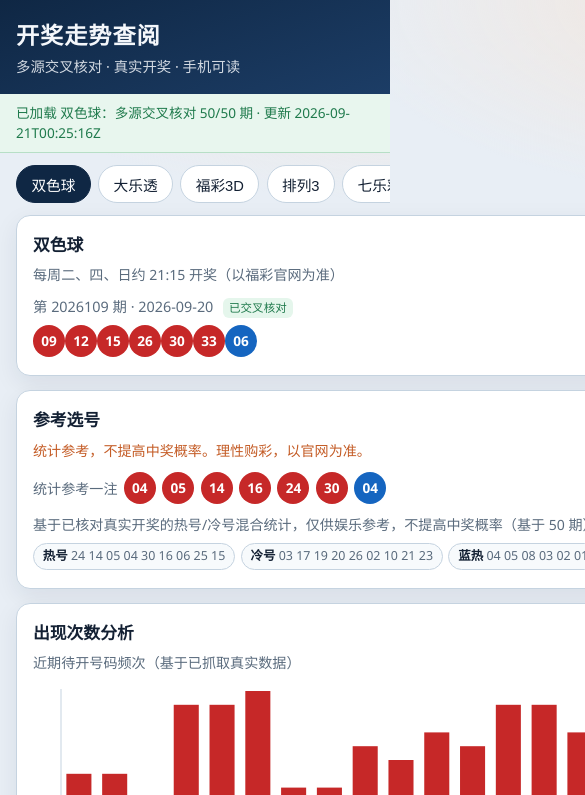
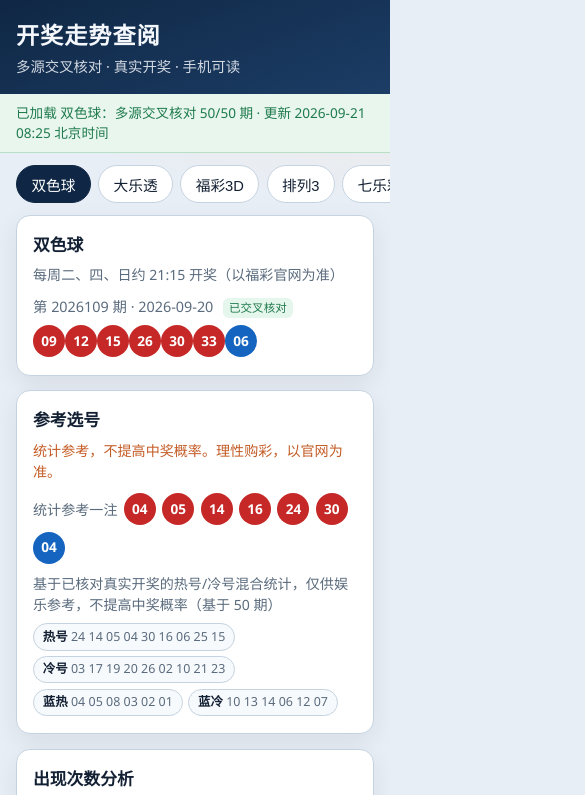
Before and after one commit to MrChenJie/lottery-charts, a plain HTML site: page index.html in a window 390 px wide. Both pictures are taken after a click on the button "双色球". Shown: the top 795 px of the page, 585 px wide, since content can reach past the window. Drawn offline with Linux system fonts and the light colour scheme.

Commit message:
Show update times in Beijing time and stop page-level horizontal scroll.
Keep the trend table scrolling inside its own box on phones.

Co-authored-by: Cursor <cursoragent@cursor.com>

```diff
--- a/css/style.css
+++ b/css/style.css
@@ -17,7 +17,12 @@
 }
 
 * { box-sizing: border-box; }
-html, body { margin: 0; padding: 0; }
+html, body {
+  margin: 0;
+  padding: 0;
+  max-width: 100%;
+  overflow-x: hidden;
+}
 body {
   font-family: var(--font);
   color: var(--ink);
@@ -52,6 +57,7 @@ body {
   background: #fff8e8;
   color: #6a4b12;
   border-bottom: 1px solid #edd9a8;
+  overflow-wrap: anywhere;
 }
 .status.ok { background: #e8f6ee; color: var(--ok); border-color: #b7dfc6; }
 .status.bad { background: #fdeeee; color: var(--bad); border-color: #efc0c0; }
@@ -87,6 +93,7 @@ body {
   margin: 0 auto;
   display: grid;
   gap: 0.9rem;
+  min-width: 0;
 }
 
 .card {
@@ -95,6 +102,8 @@ body {
   border-radius: var(--radius);
   box-shadow: var(--shadow);
   padding: 1rem 1rem 1.1rem;
+  min-width: 0;
+  max-width: 100%;
 }
 .card h2 {
   margin: 0 0 0.45rem;
@@ -118,6 +127,7 @@ body {
   width: 100%;
   font-size: 0.9rem;
   color: var(--muted);
+  overflow-wrap: anywhere;
 }
 
 .ball {
@@ -162,14 +172,19 @@ body {
 }
 .chip strong { color: var(--ink); font-weight: 600; }
 
-.chart-scroll { overflow-x: auto; }
-#freqChart { width: 100%; max-width: 100%; }
+.chart-scroll {
+  overflow-x: auto;
+  max-width: 100%;
+}
+#freqChart { width: 100%; max-width: 100%; display: block; }
 
 .trend-scroll {
   overflow-x: auto;
   -webkit-overflow-scrolling: touch;
   border: 1px solid var(--line);
   border-radius: 10px;
+  max-width: 100%;
+  width: 100%;
 }
 .trend {
   border-collapse: collapse;
--- a/js/app.js
+++ b/js/app.js
@@ -14,6 +14,23 @@ const state = {
 
 function $(id) {
   return document.getElementById(id);
+}
+
+function formatBeijing(iso) {
+  if (!iso) return "";
+  const d = new Date(iso);
+  if (Number.isNaN(d.getTime())) return String(iso).replace(/Z$/, "").replace("T", " ");
+  const parts = new Intl.DateTimeFormat("zh-CN", {
+    timeZone: "Asia/Shanghai",
+    year: "numeric",
+    month: "2-digit",
+    day: "2-digit",
+    hour: "2-digit",
+    minute: "2-digit",
+    hour12: false,
+  }).formatToParts(d);
+  const get = (t) => parts.find((p) => p.type === t)?.value || "";
+  return `${get("year")}-${get("month")}-${get("day")} ${get("hour")}:${get("minute")} 北京时间`;
 }
 
 function ballHtml(n, color) {
@@ -276,7 +293,7 @@ function renderDrawList(data) {
 function renderNotes(data) {
   const notes = [];
   if (data.confidence) notes.push("置信度：" + confidenceLabel(data.confidence));
-  if (data.updated_at) notes.push("数据时间：" + data.updated_at);
+  if (data.updated_at) notes.push("数据时间：" + formatBeijing(data.updated_at));
   if (data.refresh_ok === false) notes.push("最近刷新失败：" + (data.refresh_error || ""));
   if (data.notes?.length) notes.push(...data.notes);
   if (data.error) notes.push("错误：" + data.error);
@@ -313,12 +330,12 @@ async function renderLottery() {
       );
     } else if (data.confidence === "cross_verified") {
       setStatus(
-        `已加载 ${data.name}：多源交叉核对 ${data.verified_count || 0}/${data.draw_count || 0} 期 · 更新 ${data.updated_at || ""}`,
+        `已加载 ${data.name}：多源交叉核对 ${data.verified_count || 0}/${data.draw_count || 0} 期 · 更新 ${formatBeijing(data.updated_at)}`,
         "ok"
       );
     } else {
       setStatus(
-        `已加载 ${data.name}：${confidenceLabel(data.confidence)} · ${data.draw_count || 0} 期 · 更新 ${data.updated_at || ""}`,
+        `已加载 ${data.name}：${confidenceLabel(data.confidence)} · ${data.draw_count || 0} 期 · 更新 ${formatBeijing(data.updated_at)}`,
         st?.refresh_ok === false ? "bad" : ""
       );
     }
```
